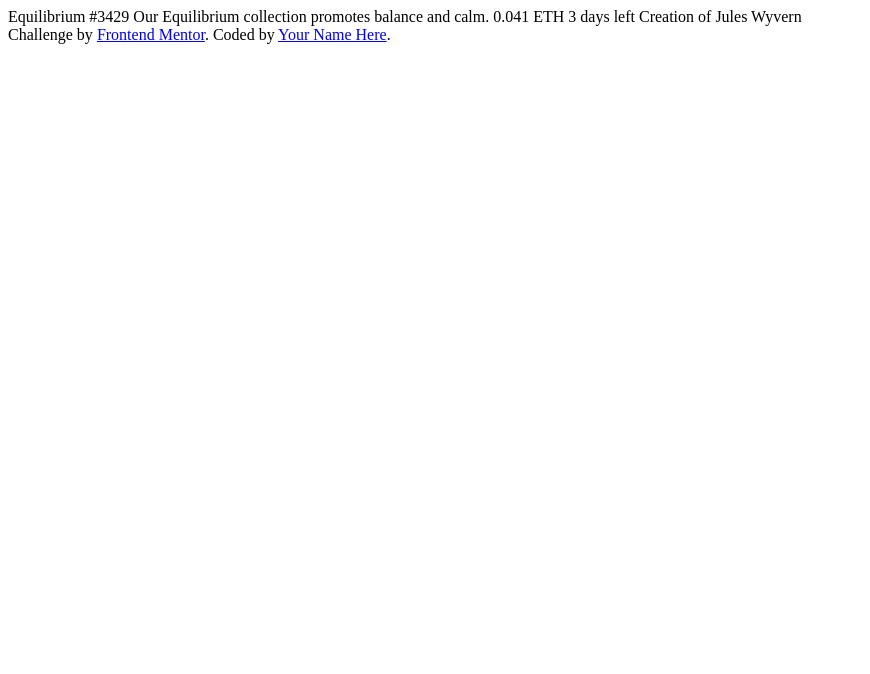
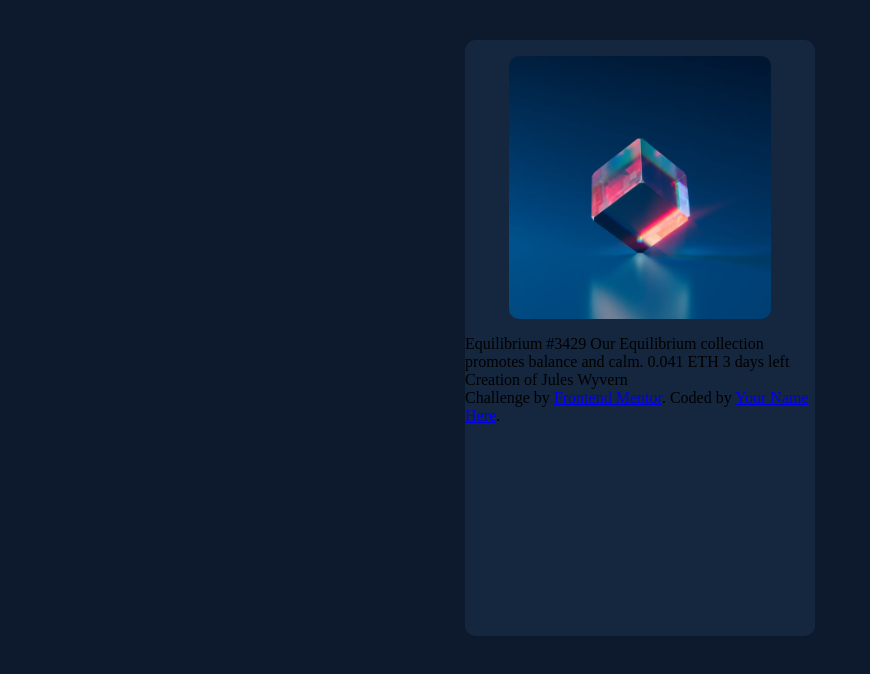
Before and after one commit to gusfeliciano/nft-preview-card-component, a plain HTML site: page index.html in a window 1280 px wide. Shown: the whole page, without its empty margins (0-870 px from the left). Drawn offline with Linux system fonts and the light colour scheme.

Commit message:
main image added

```diff
--- a/index.html
+++ b/index.html
@@ -11,7 +11,10 @@
 
 </head>
 <body>
-
+  <div class="main-card">
+    <div class="main-logo">
+      <img src="/images/image-equilibrium.jpg" alt="image-equilibrium">
+    </div>
     Equilibrium #3429
 
     Our Equilibrium collection promotes balance and calm.
@@ -25,5 +28,6 @@
       Challenge by <a href="https://www.frontendmentor.io?ref=challenge" target="_blank">Frontend Mentor</a>.
       Coded by <a href="#">Your Name Here</a>.
     </div>
+  </div>
 </body>
 </html>
--- a/style.css
+++ b/style.css
@@ -0,0 +1,27 @@
+body {
+    background-color: #0D192C;
+    max-height: 100vh;
+}
+
+.main-logo {
+    display: flex;
+    align-items: center;
+    justify-content: center;
+}
+
+.main-logo img{
+    width: 75%;
+    margin: 2vh;
+    border-radius: 10px;
+}
+
+
+.main-card {
+    margin: auto;
+    margin-top: 5vh;
+    width: 350px;
+    height: 596px;
+    background-color: #15263F;
+    box-shadow: 10px;
+    border-radius: 10px;
+}
```
Lines whose indentation alone changed are shown as unchanged.
